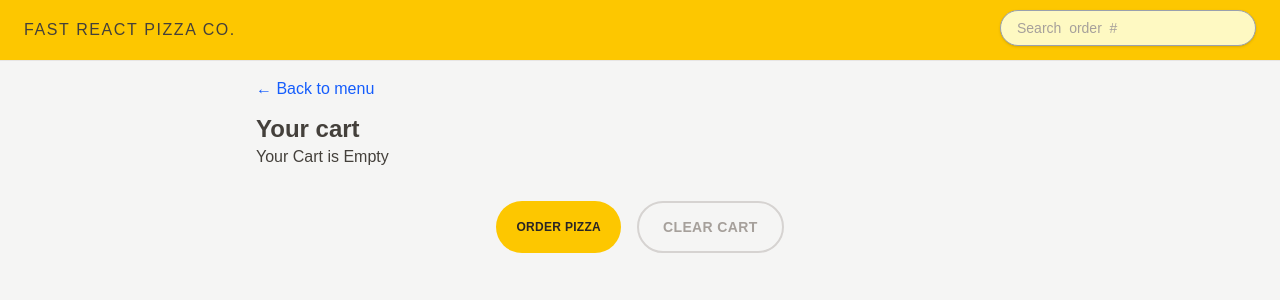
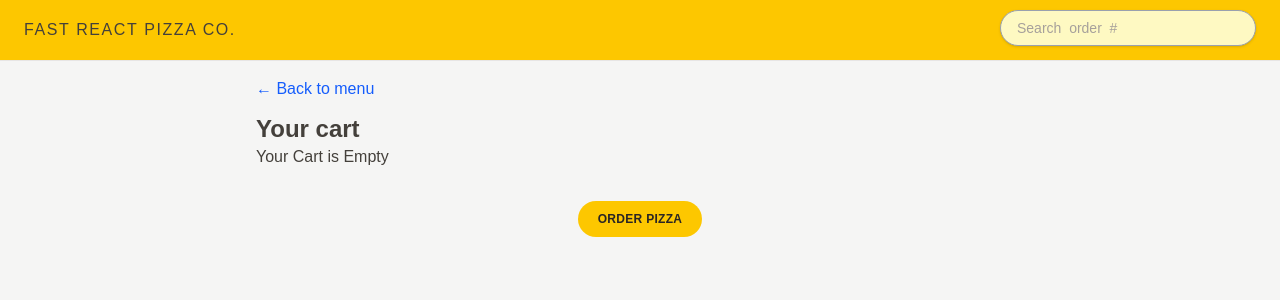
Before and after one commit to Mushahidjutt/Fast-Pizza-React, a React (Vite) app: page /cart in a window 1280 px wide. Shown: the top 300 px of the page. Built offline with nearby package versions, Linux system fonts and the light colour scheme.

Commit message:
Update code

```diff
--- a/src/App.jsx
+++ b/src/App.jsx
@@ -7,7 +7,7 @@ import Header from "./components/common/layout/Header";
 import { Routes, Route } from "react-router-dom";
 import MenuPage from "./pages/Menu/MenuPage";
 import Cart from "./pages/Cart";
-import Order from "./pages/Order";
+import Order from "./pages/order";
 import OrderSumary from "./pages/OrderSumary";
 
 function App() {
--- a/src/pages/Cart.jsx
+++ b/src/pages/Cart.jsx
@@ -91,12 +91,7 @@ export default function Cart() {
                 Order Pizza
               </CustomButton>
 
-              <button
-                className="ml-4 inline-block text-sm rounded-full border-2 border-stone-300 font-semibold uppercase tracking-wide text-stone-400 transition-colors duration-300 hover:bg-stone-300 hover:text-stone-800 px-4 py-2.5 md:px-6 md:py-3.5"
-                onClick={handleDeleteAll}
-              >
-                Clear Cart
-              </button>
+
             </div>
           </div>
         )}
```
